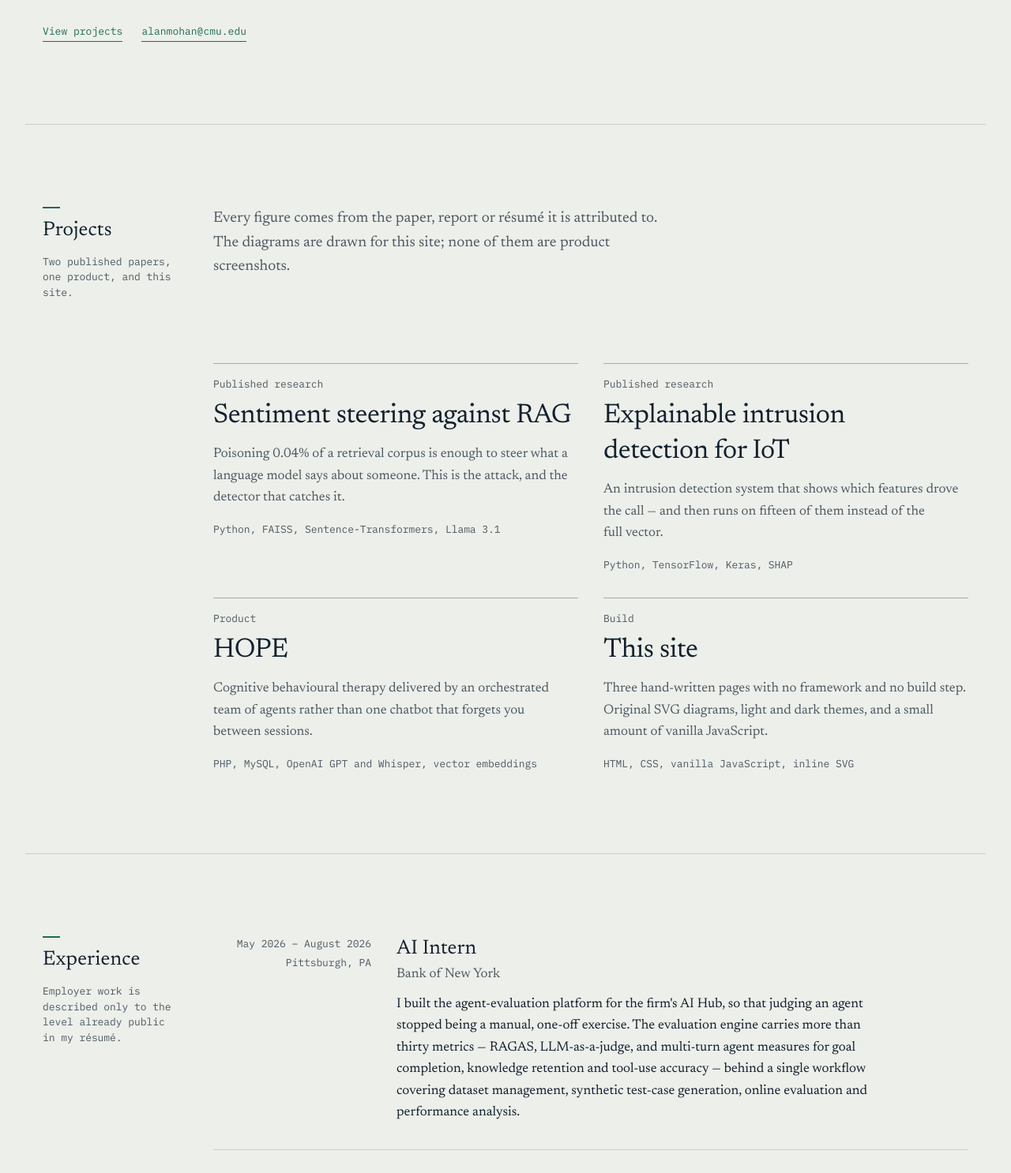
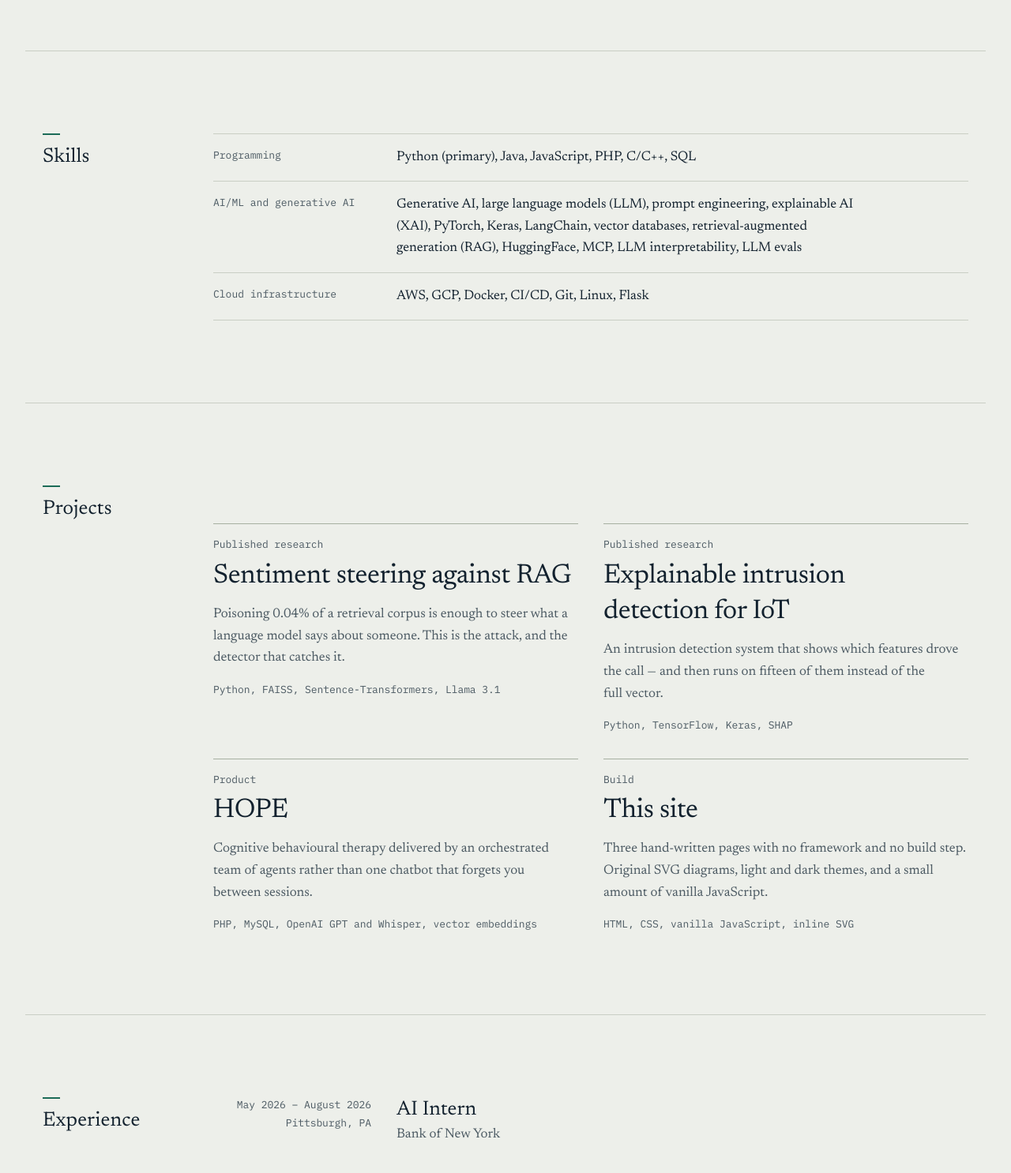
Before and after one commit to alanmohan/alanmohan.github.io, a plain HTML site: page index.html in a window 1280 px wide. Shown: the part 713-2199 px from the top of the page at 79% size. Drawn offline with Linux system fonts and the light colour scheme.

Commit message:
Add a Skills section; trim the About copy
- The second About paragraph is gone. The tools it listed now have their own
  Skills section, grouped the way the résumé groups them: programming,
  AI/ML and generative AI, cloud infrastructure.
- Closes the References entry for AI assistance, which was left ending
  mid-clause.

Also carries in the working-tree edits made outside this session: shorter rail
notes, no projects lede, no contact invitation, the Bank of New York role
description removed, the portrait credit removed from References, and the
prompt-log header block removed.

```diff
--- a/index.html
+++ b/index.html
@@ -121,13 +121,6 @@ try {
           someone attacks it. In practice that means agent evaluation,
           interpretability and generative-AI security.
         </p>
-        <p>
-          Mostly in Python — PyTorch and HuggingFace for models, LangChain and
-          vector databases for retrieval, SHAP for explanations, and Flask,
-          Docker and AWS or GCP for the parts that have to run somewhere. Two
-          peer-reviewed publications, and internships across banking, enterprise
-          IT and health technology.
-        </p>
       </div>
       <p class="hero__actions">
         <a class="link-strong" href="projects.html">View projects</a>
@@ -150,18 +143,35 @@ try {
   </section>
 
 
+
+  <!-- ============================ SKILLS ============================ -->
+  <section class="section" id="skills" aria-labelledby="skills-h">
+    <div class="rail">
+      <h2 class="section__h" id="skills-h">Skills</h2>
+    </div>
+
+    <dl class="skills wide">
+      <div class="skills__row">
+        <dt>Programming</dt>
+        <dd>Python (primary), Java, JavaScript, PHP, C/C++, SQL</dd>
+      </div>
+      <div class="skills__row">
+        <dt>AI/ML and generative AI</dt>
+        <dd>Generative AI, large language models (LLM), prompt engineering, explainable AI (XAI), PyTorch, Keras, LangChain, vector databases, retrieval-augmented generation (RAG), HuggingFace, MCP, LLM interpretability, LLM evals</dd>
+      </div>
+      <div class="skills__row">
+        <dt>Cloud infrastructure</dt>
+        <dd>AWS, GCP, Docker, CI/CD, Git, Linux, Flask</dd>
+      </div>
+    </dl>
+  </section>
+
   <!-- ============================ PROJECTS ============================ -->
   <!-- The index lives here; each tile opens its full write-up on projects.html. -->
   <section class="section" id="projects" aria-labelledby="proj-h">
     <div class="rail">
       <h2 class="section__h" id="proj-h">Projects</h2>
-      <p class="rail-note">Two published papers, one product, and this site.</p>
     </div>
-
-    <p class="flow lede">
-        Every figure comes from the paper, report or résumé it is attributed to.
-        The diagrams are drawn for this site; none of them are product screenshots.
-      </p>
 
         <ul class="tiles wide">
           <li class="tile">
@@ -195,21 +205,12 @@ try {
   <section class="section" id="experience" aria-labelledby="exp-h">
     <div class="rail">
       <h2 class="section__h" id="exp-h">Experience</h2>
-      <p class="rail-note">Employer work is described only to the level already public in my résumé.</p>
     </div>
 
     <ol class="timeline wide">
       <li class="role">
         <p class="role__when"><span>May 2026 – August 2026</span><span>Pittsburgh, PA</span></p>
         <h3 class="role__h">AI Intern<span class="role__org">Bank of New York</span></h3>
-        <p>
-          I built the agent-evaluation platform for the firm's AI Hub, so that
-          judging an agent stopped being a manual, one-off exercise. The evaluation
-          engine carries more than thirty metrics — RAGAS, LLM-as-a-judge, and
-          multi-turn agent measures for goal completion, knowledge retention and
-          tool-use accuracy — behind a single workflow covering dataset management,
-          synthetic test-case generation, online evaluation and performance analysis.
-        </p>
       </li>
 
       <li class="role">
@@ -260,11 +261,6 @@ try {
       <h2 class="section__h" id="con-h">Contact</h2>
     </div>
     <div class="flow contact">
-      <p class="contact__invite">
-        If you are working on agent evaluation, interpretability, or the security of
-        retrieval systems — or you think one of the results on this site is wrong —
-        I would like to hear about it. Email reaches me fastest.
-      </p>
       <ul class="contact__list">
         <li>
           <span class="contact__k">Email</span>
@@ -288,10 +284,7 @@ try {
 </main>
 
 <!-- ============================ REFERENCES ============================ -->
-<!-- Only work that is not mine: the two webfonts, the photograph, and the AI
-     assistance used to build the site. Everything else here — the CSS, the
-     JavaScript, the SVG diagrams and the writing — is original, so it is not
-     listed. -->
+<!-- Used AI (claude code with opus 5) for designing the website, writing the code, generating SVG diagrams. Layout and content are original. -->
 <footer class="colophon" id="references">
   <div class="rail">
     <h2 class="section__h">References</h2>
@@ -303,12 +296,8 @@ try {
         <dd>Newsreader by Production Type and IBM Plex Mono by IBM, both under the <a href="https://openfontlicense.org/">SIL Open Font License</a>, served by <a href="https://fonts.google.com/">Google Fonts</a>.</dd>
       </div>
       <div>
-        <dt>Portrait</dt>
-        <dd>Photograph by Sally Maxson, © Carnegie Mellon University, from the Information Networking Institute student portrait session, 2025. Cropped for this site.</dd>
-      </div>
-      <div>
         <dt>AI assistance</dt>
-        <dd>Built with <a href="https://claude.ai/">Claude</a> (Anthropic). Where it shaped the architecture, the visual system, the responsive layout, the JavaScript or the accessibility work, the code says so in a comment; the full prompt log is in the repository.</dd>
+        <dd>Built with <a href="https://claude.ai/">Claude Code</a> (Anthropic). Significant use is marked in code comments; the full prompt log is in the repository.</dd>
       </div>
     </dl>
     <p class="colophon__foot">© 2026 Alan Mohan. <a href="#top">Back to top</a></p>
--- a/styles.css
+++ b/styles.css
@@ -431,6 +431,22 @@ figcaption {
 .portrait figcaption { color: var(--ink-muted); margin-top: var(--s-3); }
 
 /* -----------------------------------------------------------------------------
+   Skills — three groups, matching the way the résumé groups them
+   -------------------------------------------------------------------------- */
+.skills { display: grid; border-top: 1px solid var(--rule); }
+.skills__row {
+  display: grid;
+  gap: var(--s-1) var(--s-5);
+  padding-block: var(--s-4);
+  border-bottom: 1px solid var(--rule);
+}
+@media (min-width: 48em) {
+  .skills__row { grid-template-columns: 13rem minmax(0, 1fr); }
+}
+.skills dt { font-family: var(--font-mono); font-size: var(--t-sm); color: var(--ink-muted); }
+.skills dd { color: var(--ink); line-height: var(--lh-body); max-width: 62ch; }
+
+/* -----------------------------------------------------------------------------
    8. Projects — the tile index and the write-ups it opens
    -------------------------------------------------------------------------- */
 .page-title {
```
Also changed, not shown: projects.html (+1 -1 lines), prompt-log.md (+0 -21 lines), README.md, assets/og-image.png, assets/portfolio-screenshot-1200.png, assets/portfolio-screenshot-1200.webp, assets/portfolio-screenshot-800.png, assets/portfolio-screenshot-800.webp.
